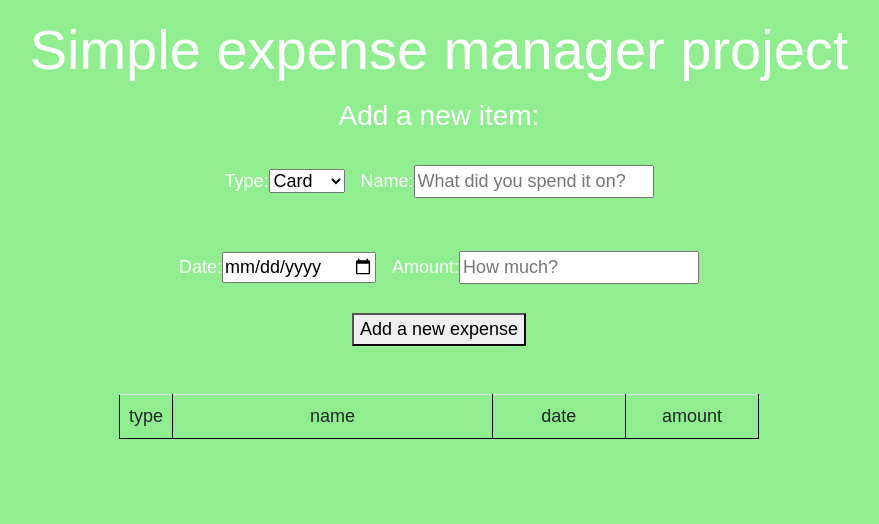
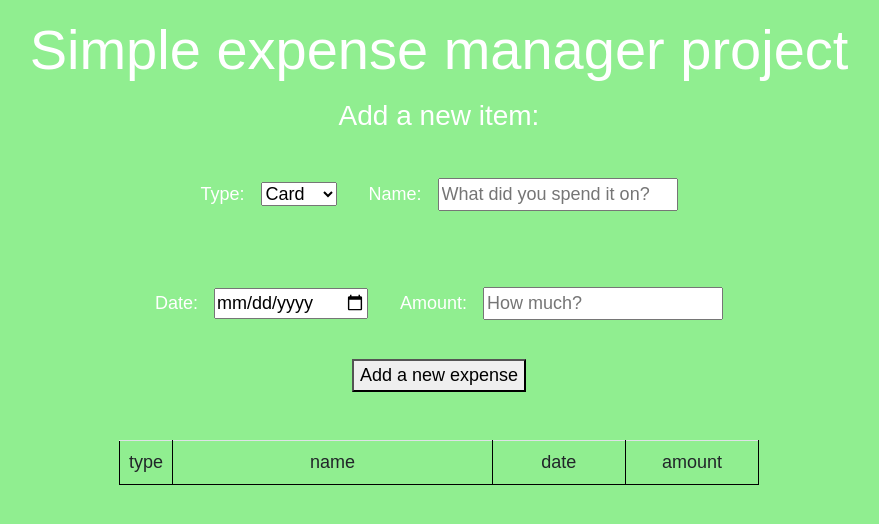
Before and after one commit to Ahmad-ayoub/expense-tracker-React, a React (Create React App) app: page / in a window 1280 px wide. Shown: the top 524 px of the page, without its empty margins (201-1080 px from the left). Built offline with nearby package versions, Linux system fonts and the light colour scheme; a small style sheet from the web is missing; the HTML template or start-up script is replaced by a standard one.

Commit message:
new changes

```diff
--- a/src/components/ExpenseForm.js
+++ b/src/components/ExpenseForm.js
@@ -29,14 +29,16 @@ function ExpenseForm({ onAddExpense }) {
             id="currencyType"
             value={expenseInput.type}
             onChange={handleInputChange}
-            className="mr-3"
+            className="m-3"
           >
             <option value="Card">Card</option>
             <option value="Cash">Cash</option>
             <option value="Crypto">Crypto</option>
             <option value="Other">Other</option>
           </select>
-          <label htmlFor="name">Name:</label>
+          <label htmlFor="name" className="m-3">
+            Name:
+          </label>
           <input
             type="label"
             name="name"
@@ -53,11 +55,13 @@ function ExpenseForm({ onAddExpense }) {
             type="date"
             name="date"
             id="date"
-            className="mr-3"
+            className="m-3"
             value={expenseInput.date}
             onChange={handleInputChange}
           />
-          <label htmlFor="amount">Amount:</label>
+          <label htmlFor="amount" className="m-3">
+            Amount:
+          </label>
           <input
             type="label"
             name="amount"
```
